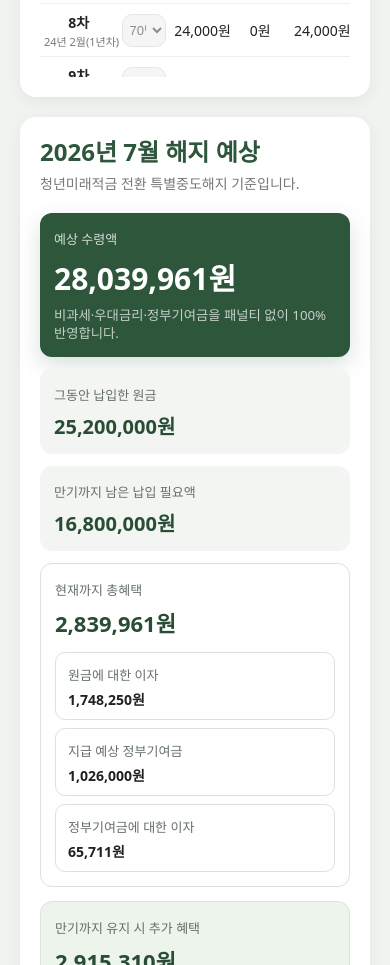
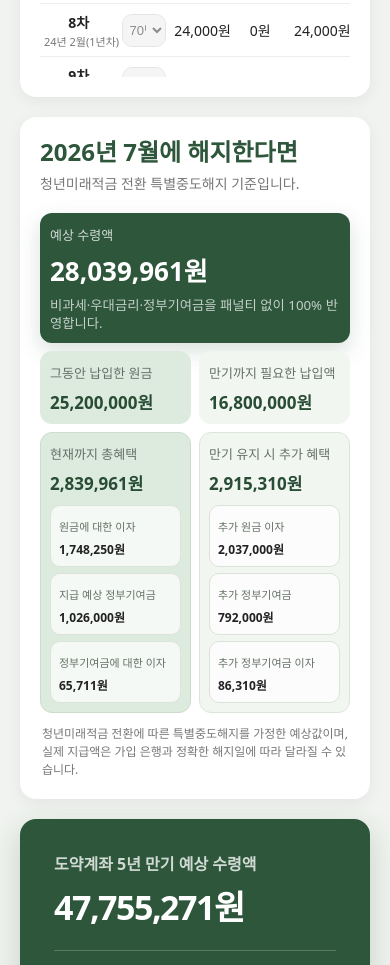
Before and after one commit to do-torii/newww, a plain HTML site: page index.html in a window 390 px wide. Shown: the part 1958-2923 px from the top of the page. Drawn offline with Linux system fonts and the light colour scheme.

```diff
--- a/index.html
+++ b/index.html
@@ -106,7 +106,7 @@
 
     <section class="card early-cancel-card">
       <div class="section-heading">
-        <h2>2026년 7월 해지 예상</h2>
+        <h2>2026년 7월에 해지한다면</h2>
         <p>청년미래적금 전환 특별중도해지 기준입니다.</p>
       </div>
 
@@ -117,8 +117,8 @@
           <small>비과세·우대금리·정부기여금을 패널티 없이 100% 반영합니다.</small>
         </div>
 
-        <div><span>그동안 납입한 원금</span><strong id="earlyTotalPayment">0원</strong></div>
-        <div><span>만기까지 남은 납입 필요액</span><strong id="remainingRequiredPayment">0원</strong></div>
+        <div class="early-paid-principal"><span>그동안 납입한 원금</span><strong id="earlyTotalPayment">0원</strong></div>
+        <div class="remaining-payment-summary"><span>만기까지 필요한 납입액</span><strong id="remainingRequiredPayment">0원</strong></div>
 
         <div class="early-benefit-summary">
           <div class="early-benefit-comparison">
@@ -134,7 +134,7 @@
             </div>
 
             <div class="early-benefit-column additional-benefit-column">
-              <span>만기까지 유지 시 추가 혜택</span>
+              <span>만기 유지 시 추가 혜택</span>
               <strong id="additionalTotalBenefit">0원</strong>
 
               <div class="early-benefit-details">
--- a/style.css
+++ b/style.css
@@ -274,6 +274,26 @@
   border-radius: 0;
 }
 
+.early-summary-grid .early-paid-principal {
+  background: #dcebdd;
+}
+
+.early-summary-grid .remaining-payment-summary,
+.additional-benefit-column {
+  background: #f2f6f1;
+  color: #284c34;
+}
+
+.early-summary-grid .remaining-payment-summary > span,
+.additional-benefit-column > span {
+  color: #657067;
+}
+
+.early-summary-grid .remaining-payment-summary > strong,
+.additional-benefit-column > strong {
+  color: #284c34;
+}
+
 .early-benefit-comparison {
   display: grid;
   grid-template-columns: repeat(2, minmax(0, 1fr));
@@ -283,9 +303,9 @@
 .early-benefit-column {
   min-width: 0;
   padding: 14px;
-  border: 1px solid #dce3da;
+  border: 1px solid #cbdccb;
   border-radius: 12px;
-  background: rgba(255, 255, 255, 0.6);
+  background: #dcebdd;
 }
 
 .early-benefit-column > strong {
@@ -293,7 +313,12 @@
 }
 
 .additional-benefit-column {
-  background: #edf4ec;
+  background: #f2f6f1;
+  border-color: #dce5da;
+}
+
+.additional-benefit-column .early-benefit-details b {
+  color: #222;
 }
 
 .early-main-result strong {
@@ -580,7 +605,44 @@
 
   .early-summary-grid,
   .early-benefit-comparison {
-    grid-template-columns: 1fr;
+    gap: 8px;
+  }
+
+  .early-summary-grid > div {
+    padding: 10px;
+  }
+
+  .early-summary-grid strong {
+    font-size: 17px;
+  }
+
+  .early-main-result strong {
+    font-size: 26px;
+  }
+
+  .early-benefit-column {
+    padding: 9px;
+  }
+
+  .early-benefit-column > strong {
+    font-size: 17px;
+  }
+
+  .early-benefit-details {
+    gap: 6px;
+    margin-top: 10px;
+  }
+
+  .early-benefit-details > div {
+    padding: 8px;
+  }
+
+  .early-benefit-details span {
+    font-size: 11px;
+  }
+
+  .early-benefit-details b {
+    font-size: 12px;
   }
 
   .gov1,
```
